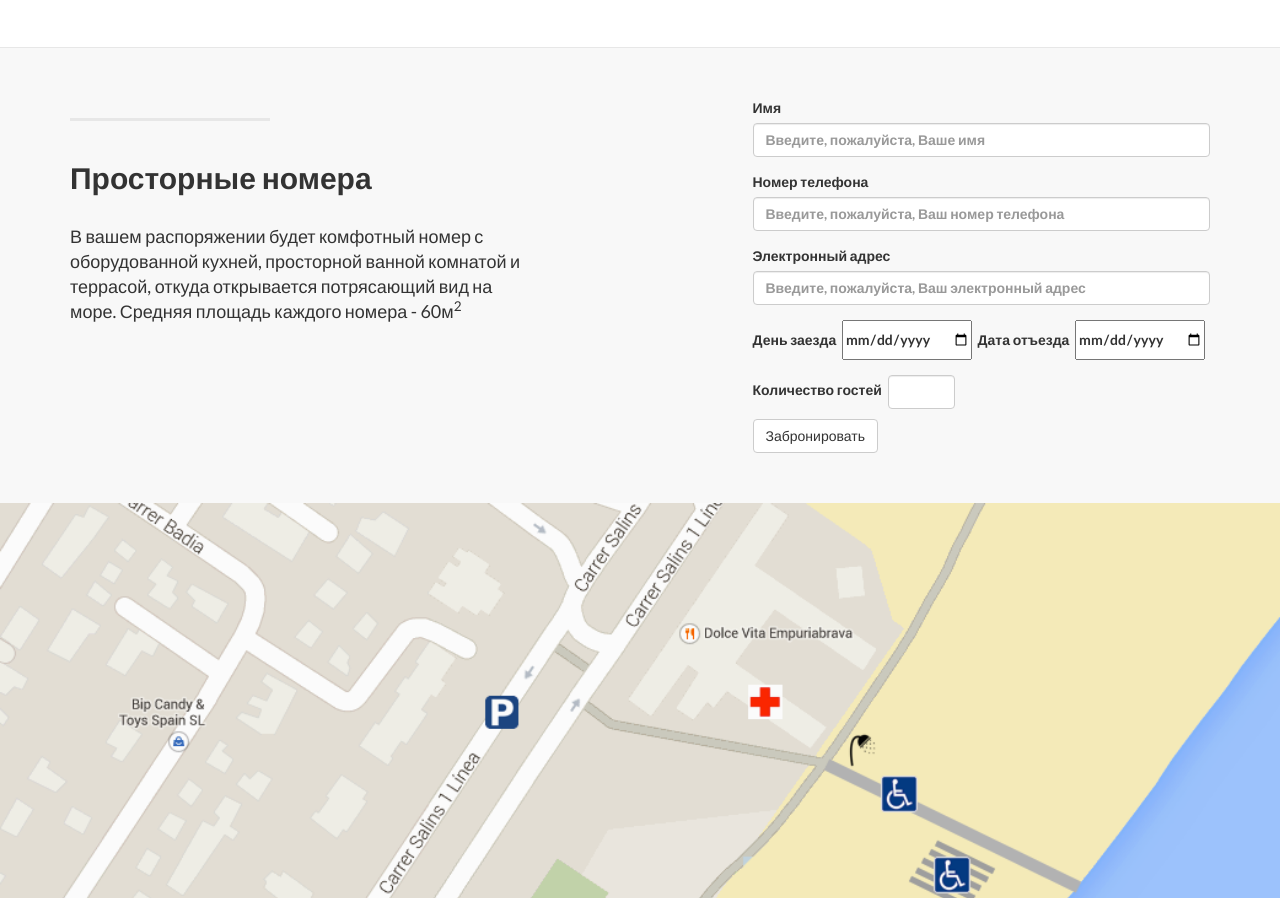
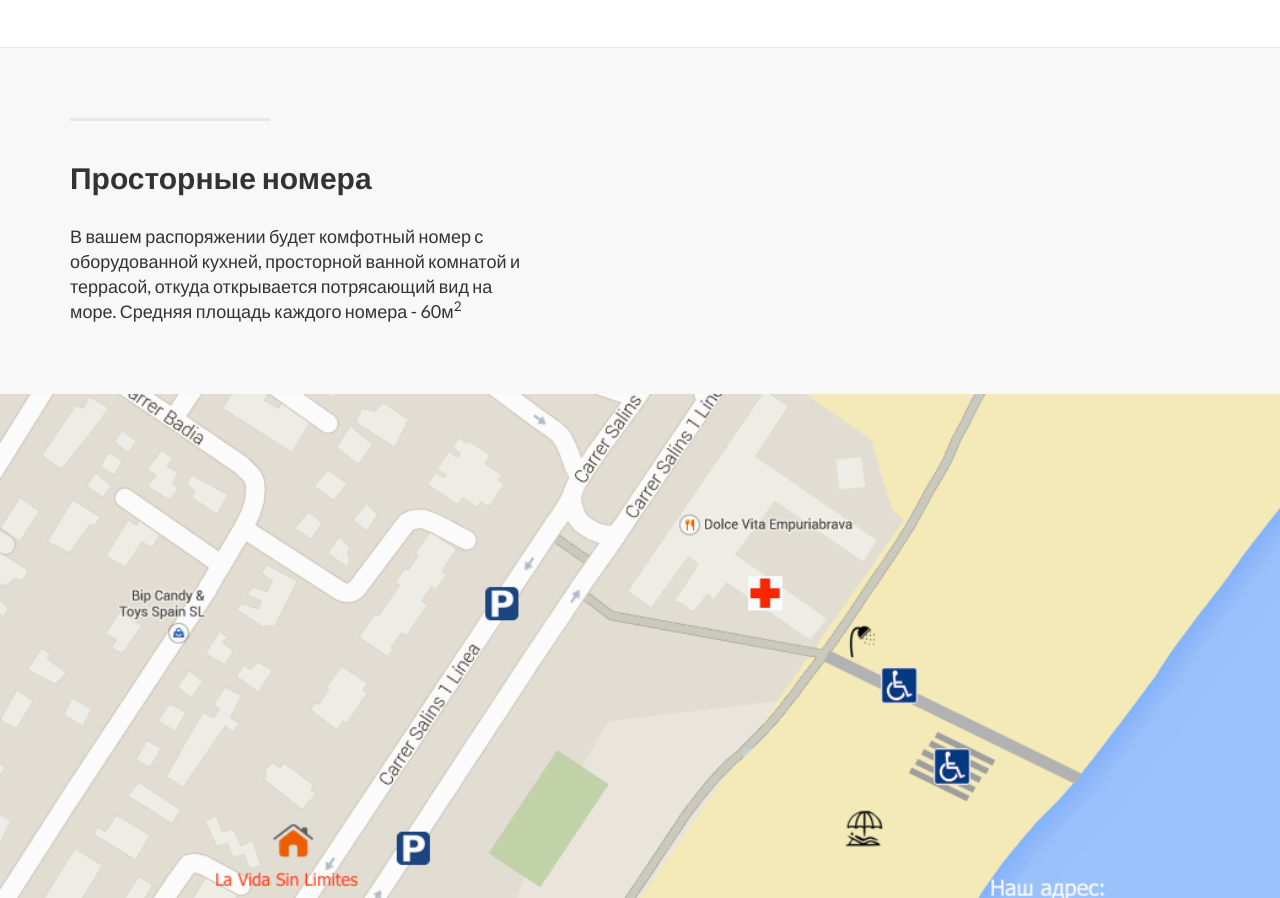
Before and after one commit to chernovdan/chernovdan.github.io, a plain HTML site: page index.html in a window 1280 px wide. Shown: the part 1562-2460 px from the top of the page. Drawn offline with nearby package versions, Linux system fonts and the light colour scheme.

Commit message:
form removed

```diff
--- a/index.html
+++ b/index.html
@@ -199,7 +199,7 @@
                     <p class="lead">В вашем распоряжении будет комфотный номер с оборудованной кухней, просторной ванной комнатой и террасой, откуда открывается потрясающий вид на море. Средняя площадь каждого номера - 60м<sup>2</sup> </p>
                 </div>
                 <div class="col-lg-5 col-lg-offset-2 col-sm-6">
-                    <form method="post" action="http://formspree.io/hola@lavidasinlimites.com">
+                    <!--<form method="post" action="http://formspree.io/hola@lavidasinlimites.com">
 
 
                         <div class="form-group">
@@ -231,7 +231,7 @@
                             </div>
                         </div>
                         <button type="submit" name="book" class="btn btn-default">Забронировать</button>
-                    </form>
+                    </form>-->
                 </div>
             </div>
 
```
